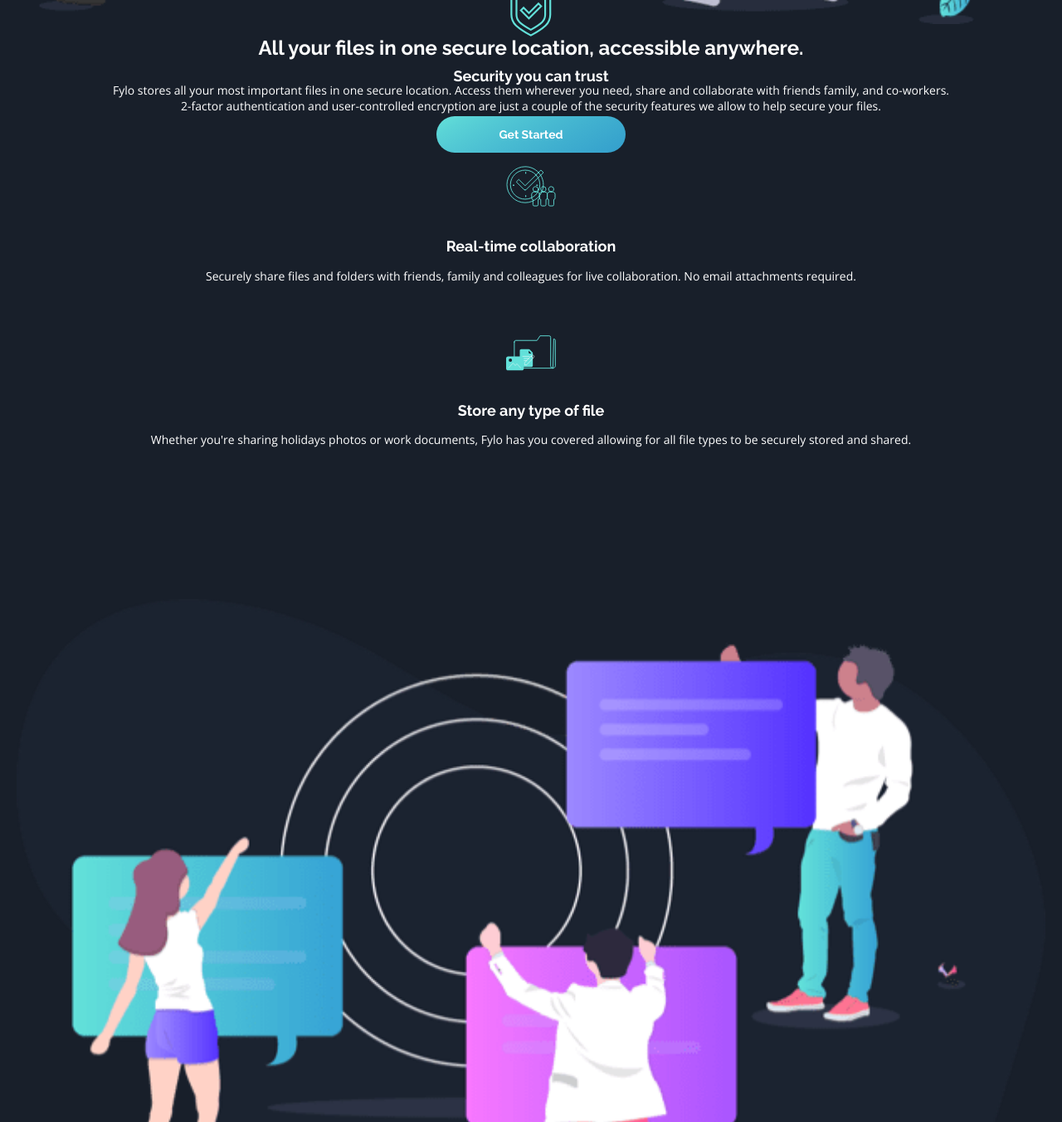
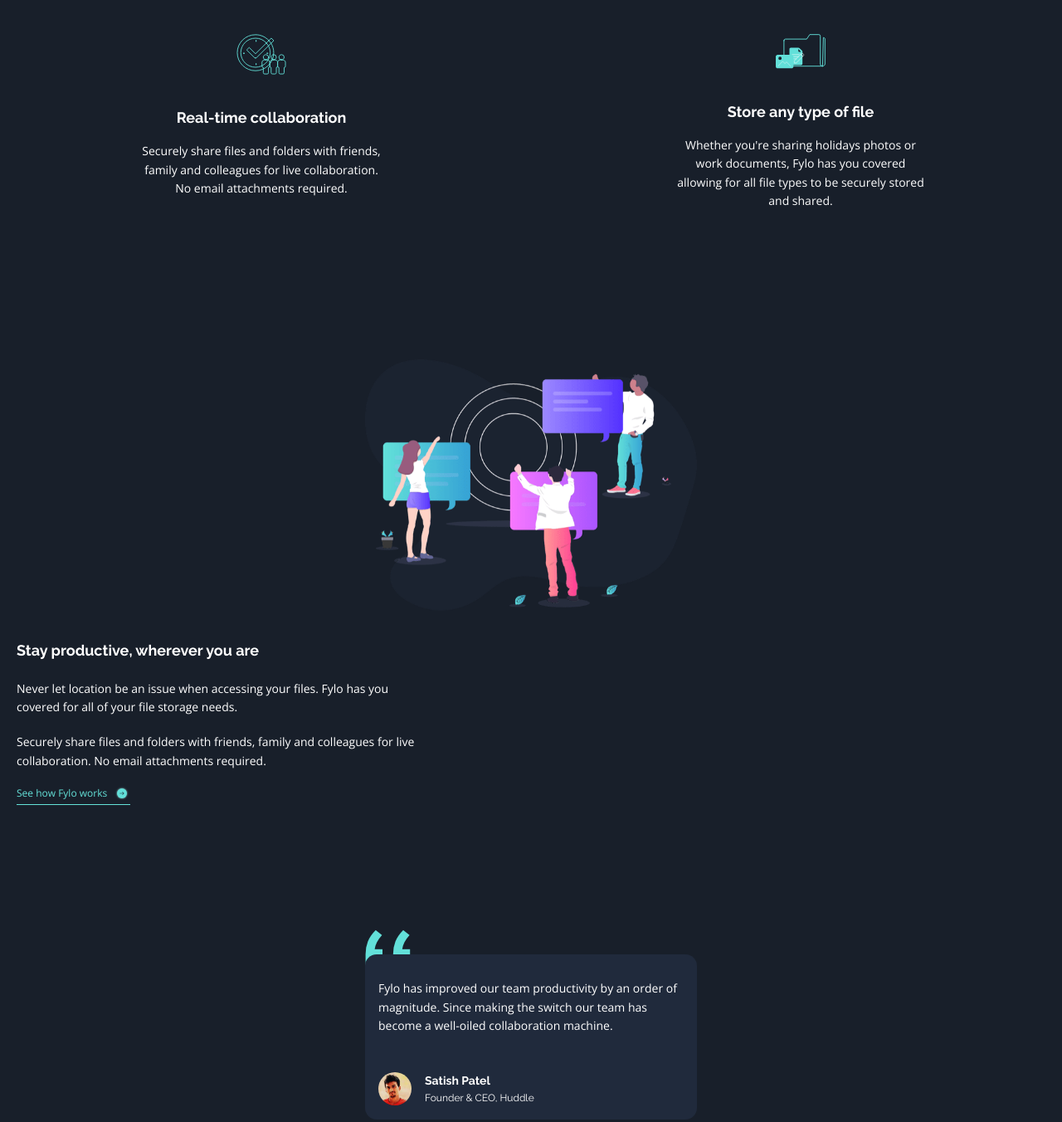
Before and after one commit to vanzasetia/fylo-dark-theme-landing-page, a plain HTML site: page index.html in a window 1280 px wide. Shown: the part 980-2332 px from the top of the page at 83% size. Drawn offline with nearby package versions, Linux system fonts and the light colour scheme; a script that the page names is missing.

Commit message:
Created layout for very-small breakpoint
500px above

```diff
--- a/css/style.css
+++ b/css/style.css
@@ -366,44 +366,44 @@
 }
 
 h1 {
-  margin: 0.625rem 0;
+  margin: 0.875rem 0;
   line-height: 1.6;
   font-family: "Raleway", sans-serif;
 }
 
 h2 {
-  margin: 0.625rem 0;
+  margin: 0.875rem 0;
   line-height: 1.6;
   font-family: "Raleway", sans-serif;
 }
 
 h3 {
-  margin: 0.625rem 0;
+  margin: 0.875rem 0;
   line-height: 1.6;
   font-family: "Raleway", sans-serif;
 }
 
 h4 {
-  margin: 0.625rem 0;
+  margin: 0.875rem 0;
   line-height: 1.6;
   font-family: "Raleway", sans-serif;
 }
 
 h5 {
-  margin: 0.625rem 0;
+  margin: 0.875rem 0;
   line-height: 1.6;
   font-family: "Raleway", sans-serif;
 }
 
 h6 {
-  margin: 0.625rem 0;
+  margin: 0.875rem 0;
   line-height: 1.6;
   font-family: "Raleway", sans-serif;
 }
 
 p,
 blockquote {
-  margin: 0.625rem 0;
+  margin: 0.875rem 0;
   line-height: 1.6;
 }
 
@@ -480,6 +480,11 @@
   height: 25rem;
   overflow-y: visible;
 }
+@media screen and (min-width: 31.25em) {
+  .header {
+    height: 31.25rem;
+  }
+}
 
 .header__content {
   margin-top: 2.5rem;
@@ -487,7 +492,27 @@
 }
 
 .header__title {
+  margin-right: auto;
+  margin-left: auto;
+  max-width: 31.25rem;
   font-size: 1.5rem;
+}
+
+.header__description {
+  margin-right: auto;
+  margin-left: auto;
+  max-width: 31.25rem;
+}
+
+.header__img {
+  margin-bottom: 1.25rem;
+}
+@media screen and (min-width: 31.25em) {
+  .header__img {
+    margin-right: auto;
+    margin-left: auto;
+    max-width: 25rem;
+  }
 }
 
 .nav {
@@ -512,18 +537,35 @@
 .nav__link:hover, .nav__link:active, .nav__link:focus {
   text-decoration: underline;
 }
+@media screen and (max-width: 20.625em) {
+  .nav__link {
+    font-size: 0.75rem;
+  }
+}
 
 .features {
   padding-top: 21.875rem;
   padding-bottom: 5.625rem;
+}
+@media screen and (min-width: 31.25em) {
+  .features {
+    padding-top: 15.625rem;
+  }
 }
 
 .features__list {
   display: grid;
   gap: 3.75rem;
 }
+@media screen and (min-width: 31.25em) {
+  .features__list {
+    grid-template-columns: repeat(2, 1fr);
+  }
+}
 
 .features__item {
+  margin: 0 auto;
+  max-width: 18.75rem;
   text-align: center;
 }
 
@@ -559,6 +601,11 @@
   font-size: 1.125rem;
 }
 
+.productive__description {
+  margin: 1.25rem 0;
+  max-width: 31.25rem;
+}
+
 .productive__link {
   display: flex;
   align-items: center;
@@ -577,11 +624,15 @@
   fill: white;
 }
 
+@media screen and (min-width: 31.25em) {
+  .productive__img {
+    margin-right: auto;
+    margin-left: auto;
+    max-width: 25rem;
+  }
+}
+
 .testimonials {
-  background-image: url("../images/bg-quotes.png");
-  background-repeat: no-repeat;
-  background-position: top 3.75rem left 1.25rem;
-  background-size: auto;
   padding-top: 5.625rem;
 }
 
@@ -591,12 +642,22 @@
 }
 
 .testimonials__card {
+  position: relative;
   display: flex;
   flex-direction: column-reverse;
   gap: 1.875rem;
+  margin: 0 auto;
   border-radius: 1em;
   background-color: #202a3c;
   padding: 1rem;
+  max-width: 25rem;
+}
+
+.testimonials__quotes {
+  position: absolute;
+  top: -1.875rem;
+  left: 0;
+  z-index: -1;
 }
 
 .testimonials__person {
@@ -633,15 +694,17 @@
 }
 
 .cta__card {
+  margin: 0 auto;
   border-radius: 1em;
-  box-shadow: 0.625rem 0.625rem 1.25rem rgba(0, 0, 0, 0.6);
+  box-shadow: 0.625rem 0.625rem 1.25rem rgba(0, 0, 0, 0.4);
   background-color: #1c2431;
   padding: 2rem 1.125rem;
+  max-width: 25rem;
   text-align: center;
 }
 
 .cta__title {
-  font-size: 1.125rem;
+  font-size: 1.25rem;
 }
 
 .cta__form {
@@ -688,15 +751,21 @@
 }
 
 .info {
-  display: grid;
-  gap: 1.875rem;
-  margin: 2.5rem 0;
+  margin-top: 2.5rem;
+}
+@media screen and (min-width: 31.25em) {
+  .info {
+    display: grid;
+    grid-template-columns: repeat(2, 1fr);
+    gap: 1.875rem;
+  }
 }
 
 .info__item {
   display: flex;
   gap: 1.25rem;
   align-items: center;
+  margin-top: 1.875rem;
 }
 
 /**
@@ -717,6 +786,12 @@
   font-size: 1rem;
 }
 
+@media screen and (min-width: 31.25em) {
+  .info__description {
+    max-width: 18.75rem;
+  }
+}
+
 .info__link {
   color: white;
 }
@@ -726,6 +801,12 @@
 
 .footer__nav {
   margin: 2.5rem 0;
+}
+
+@media screen and (min-width: 31.25em) {
+  .footer__list {
+    column-count: 2;
+  }
 }
 
 .footer__item {
--- a/index.html
+++ b/index.html
@@ -152,6 +152,7 @@
       <div class="container">
 
         <div class="testimonials__card">
+          <img src="./images/bg-quotes.png" alt="" class="testimonials__quotes">
           <figure class="testimonials__person">
             <figcaption class="testimonials__figcaption">
               <h3 class="testimonials__name">
@@ -245,6 +246,7 @@
               dolore magna aliqua
             </p>
           </li>
+          <div class="info__wrapper">
             <li class="info__item">
               <img src="./images/icon-email.svg" alt="" class="info__icon">
               <a href="mailto:example@fylo.com" aria-label="Write email to example@fylo.com" class="info__link">example@fylo.com</a>
@@ -253,6 +255,7 @@
               <img src="./images/icon-phone.svg" alt="" class="info__icon">
               <a href="tel:+15431234567" aria-label="Call +15431234567" class="info__link">+1-543-123-4567</a>
             </li>
+          </div>
         </ul>
 
         <nav class="footer__nav" aria-label="secondary">
--- a/scss/abstracts/_variables.scss
+++ b/scss/abstracts/_variables.scss
@@ -38,7 +38,7 @@
 // Breakpoints
 // Note: If you user font-size setting is 16px, then this 'em' is equal to this 'px'
 $breakpoints-up: (
-  'very-small': 25em, // => 400px,
+  'very-small': 31.25em, // => 500px,
   'small': 40.625em, // => 650px,
   'medium': 56.25em, // => 900px,
   'large': 75em, // => 1200px,
@@ -46,7 +46,7 @@
 );
 
 $breakpoints-down: (
-  'very-small': 24.3975em, // => 399px,
+  'very-small': 31.1875em, // => 499px,
   'small': 40.5625em, // => 649px,
   'medium': 56.1875em, // => 899px,
   'large': 74.9375em, // => 1199px,
--- a/scss/base/_reset.scss
+++ b/scss/base/_reset.scss
@@ -31,7 +31,7 @@
 // h1 - h6
 @for $i from 1 through 6 {
   h#{$i} {
-    margin: rem(10) 0;
+    margin: rem(14) 0;
     line-height: 1.6;
     font-family: $headings-ff;
   }
@@ -39,7 +39,7 @@
 
 p,
 blockquote {
-  margin: rem(10) 0;
+  margin: rem(14) 0;
   line-height: 1.6;
 }
 
--- a/scss/layout/_cta.scss
+++ b/scss/layout/_cta.scss
@@ -6,15 +6,17 @@
 }
 
 .cta__card {
+  margin: 0 auto;
   border-radius: 1em;
-  box-shadow: rem(10) rem(10) rem(20) rgba(0,0,0,0.6);
+  box-shadow: rem(10) rem(10) rem(20) rgba(0,0,0,0.4);
   background-color: $cta-bg;
   padding: rem(32) rem(18);
+  max-width: rem(400);
   text-align: center;
 }
 
 .cta__title {
-  font-size: rem(18);
+  font-size: rem(20);
 }
 
 .cta__form {
--- a/scss/layout/_features.scss
+++ b/scss/layout/_features.scss
@@ -3,14 +3,24 @@
 .features {
   padding-top: rem(350);
   padding-bottom: rem(90);
+
+  @include breakpoint-up('very-small') {
+    padding-top: rem(250);
+  }
 }
 
 .features__list {
   display: grid;
   gap: rem(60);
+
+  @include breakpoint-up('very-small') {
+    grid-template-columns: repeat(2, 1fr);
+  }
 }
 
 .features__item {
+  margin: 0 auto;
+  max-width: rem(300);
   text-align: center;
 }
 
--- a/scss/layout/_footer.scss
+++ b/scss/layout/_footer.scss
@@ -13,15 +13,20 @@
 
 // Info
 .info {
-  display: grid;
-  gap: rem(30);
-  margin: rem(40) 0;
+  margin-top: rem(40);
+
+  @include breakpoint-up('very-small') {
+    display: grid;
+    grid-template-columns: repeat(2, 1fr);
+    gap: rem(30);
+  }
 }
 
 .info__item {
   display: flex;
   gap: rem(20);
   align-items: center;
+  margin-top: rem(30);
 }
 
 /**
@@ -40,6 +45,13 @@
   font-size: rem(16);
 }
 
+.info__description {
+
+  @include breakpoint-up('very-small') {
+    max-width: rem(300);
+  }
+}
+
 .info__link {
   color: $white;
 
@@ -51,6 +63,13 @@
 // Footer Nav
 .footer__nav {
   margin: rem(40) 0;
+}
+
+.footer__list {
+
+  @include breakpoint-up('very-small') {
+    column-count: 2;
+  }
 }
 
 .footer__item {
--- a/scss/layout/_header.scss
+++ b/scss/layout/_header.scss
@@ -9,6 +9,10 @@
   padding: rem(20) 0;
   height: rem(400);
   overflow-y: visible;
+
+  @include breakpoint-up('very-small') {
+    height: rem(500);
+  }
 }
 
 .header__content {
@@ -17,9 +21,30 @@
 }
 
 .header__title {
+  margin-right: auto;
+  margin-left: auto;
+  max-width: rem(500);
   font-size: rem(24);
 }
 
+.header__description {
+  margin-right: auto;
+  margin-left: auto;
+  max-width: rem(500);
+}
+
+.header__img {
+  margin-bottom: rem(20);
+
+  @include breakpoint-up('very-small') {
+    margin-right: auto;
+    margin-left: auto;
+    max-width: rem(400);
+  }
+
+}
+
+// Nav
 .nav {
   display: flex;
   align-items: center;
@@ -42,4 +67,8 @@
   @include on-event {
     text-decoration: underline;
   }
+
+  @media screen and (max-width: 20.625em) {
+    font-size: rem(12);
+  }
 }
--- a/scss/layout/_productive.scss
+++ b/scss/layout/_productive.scss
@@ -12,6 +12,11 @@
 
 .productive__title {
   font-size: rem(18);
+}
+
+.productive__description {
+  margin: rem(20) 0;
+  max-width: rem(500);
 }
 
 .productive__link {
@@ -33,3 +38,12 @@
     }
   }
 }
+
+.productive__img {
+
+  @include breakpoint-up('very-small') {
+    margin-right: auto;
+    margin-left: auto;
+    max-width: rem(400);
+  }
+}
--- a/scss/layout/_testimonials.scss
+++ b/scss/layout/_testimonials.scss
@@ -1,10 +1,6 @@
 @use '../abstracts' as *;
 
 .testimonials {
-  background-image: url('../images/bg-quotes.png');
-  background-repeat: no-repeat;
-  background-position: top rem(60) left rem(20);
-  background-size: auto;
   padding-top: rem(90);
 }
 
@@ -15,12 +11,22 @@
 
 // The card on mobile design is too small so I make it bigger.
 .testimonials__card {
+  position: relative;
   display: flex;
   flex-direction: column-reverse;
   gap: rem(30);
+  margin: 0 auto;
   border-radius: 1em;
   background-color: $card-bg;
   padding: rem(16);
+  max-width: rem(400);
+}
+
+.testimonials__quotes {
+  position: absolute;
+  top: -#{rem(30)};
+  left: 0;
+  z-index: -1;
 }
 
 .testimonials__person {
```
Lines whose indentation alone changed are shown as unchanged.
